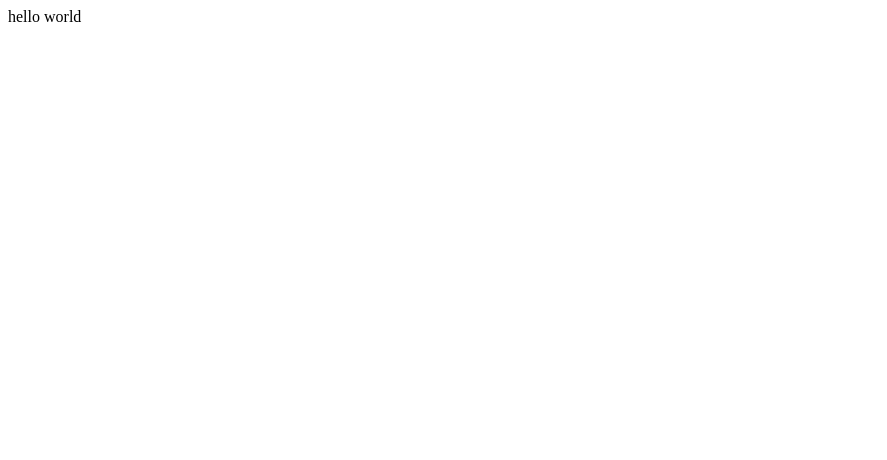
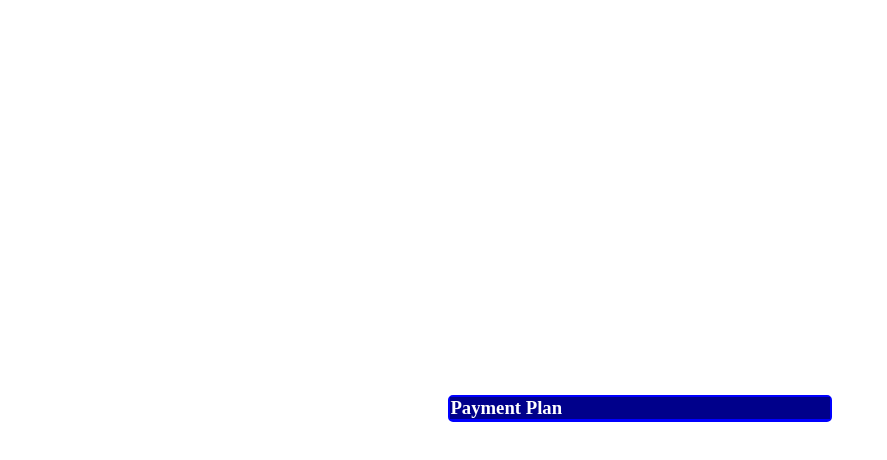
Before and after one commit to MaeBerris/Mortgage_Calculator, a React (Create React App) app in the folder my-app/: page / in a window 1280 px wide. Shown: the top 460 px of the page, without its empty margins (0-887 px from the left). Built offline with nearby package versions, Linux system fonts and the light colour scheme.

Commit message:
Added Form component and Form test

```diff
--- a/my-app/package.json
+++ b/my-app/package.json
@@ -9,6 +9,7 @@
     "react": "^17.0.2",
     "react-dom": "^17.0.2",
     "react-scripts": "4.0.3",
+    "styled-components": "^5.2.3",
     "web-vitals": "^1.0.1"
   },
   "scripts": {
--- a/my-app/src/App.js
+++ b/my-app/src/App.js
@@ -1,5 +1,19 @@
+import styled from "styled-components";
+import Form from "./components/Form/Form";
+
 function App() {
-  return <div role="app">hello world</div>;
+  return (
+    <AppWrapper role="app">
+      <Form />
+    </AppWrapper>
+  );
 }
 
 export default App;
+
+const AppWrapper = styled.div`
+  display: flex;
+  align-items: center;
+  justify-content: center;
+  height: 100vh;
+`;
--- /dev/null
+++ b/my-app/src/components/Form/Form.js
@@ -0,0 +1,26 @@
+import React from "react";
+import styled from "styled-components";
+
+const Form = () => {
+  return (
+    <FormWrapper>
+      <FormHeader>Payment Plan</FormHeader>
+    </FormWrapper>
+  );
+};
+
+export default Form;
+
+const FormWrapper = styled.form`
+  border: 2px solid blue;
+  border-radius: 5px;
+  width: 30%;
+`;
+
+const FormHeader = styled.h3`
+  color: white;
+  background: darkblue;
+  display: block;
+  border-bottom: 1px solid blue;
+  margin: 0px;
+`;
```
Also changed, not shown: 2 other files (tests, documents, lock files or other folders).
